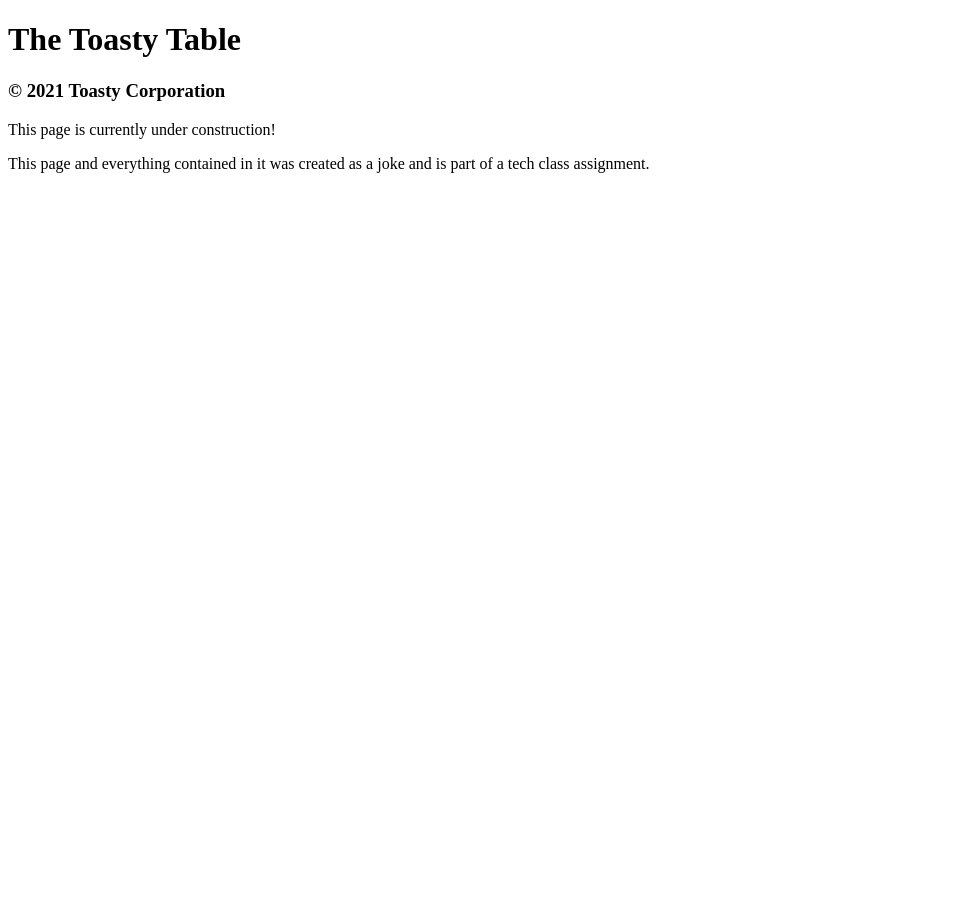
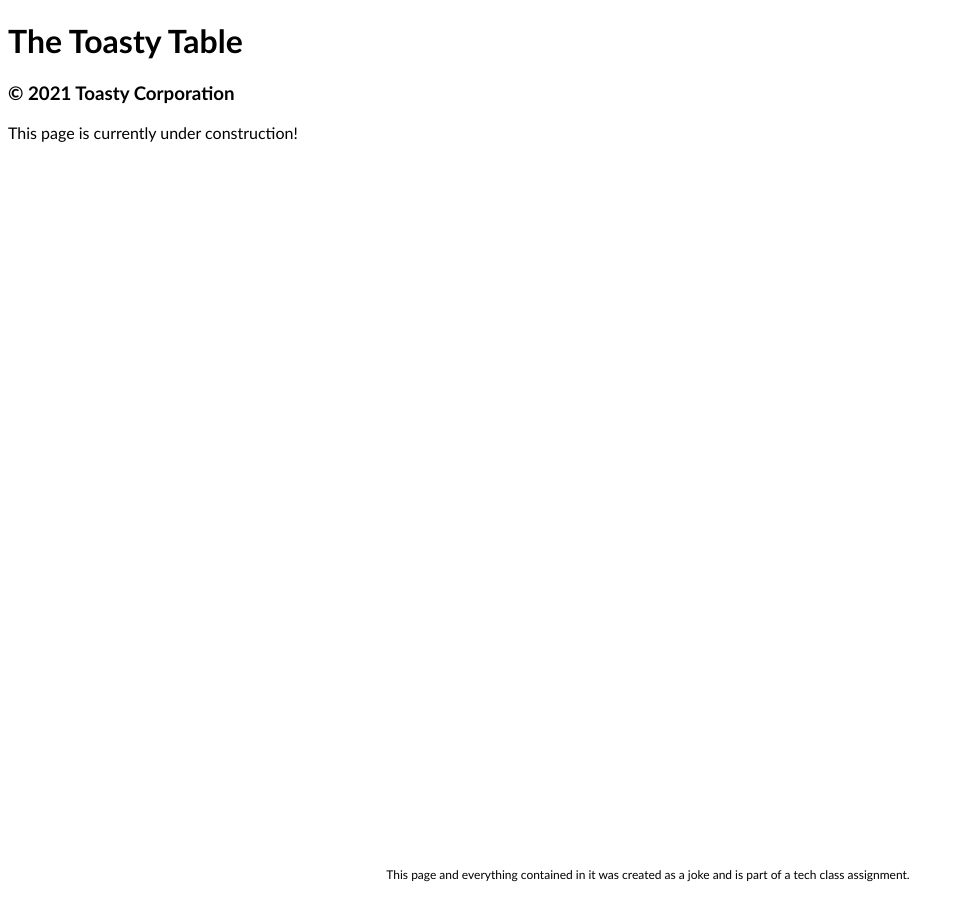
Before and after one commit to NCX-Programming/site, a Jekyll site: the page other/toastytable.html, which Jekyll copies as it is, in a window 1280 px wide. Shown: the whole page, without its empty margins (0-962 px from the left). Built offline with Jekyll 4.4.1, drawn with Linux system fonts in a browser that asks for light colours.

Commit message:
Fixed footer

```diff
--- a/other/toastytable.html
+++ b/other/toastytable.html
@@ -3,11 +3,16 @@
     <head>
         <style>
             body {
-                height: 90%;
-                width: 100%;
+                font-family: Calibri, Segoe UI, Helvetica, Arial, sans-serif;
+                padding-bottom:45px;
             }
             footer {
-                height: 10%;
+                position:absolute;
+                bottom:0;
+                width:100%;
+                height:45px;
+                text-align:center;
+                font-size:12px;
             }
         </style>
     </head>
```
